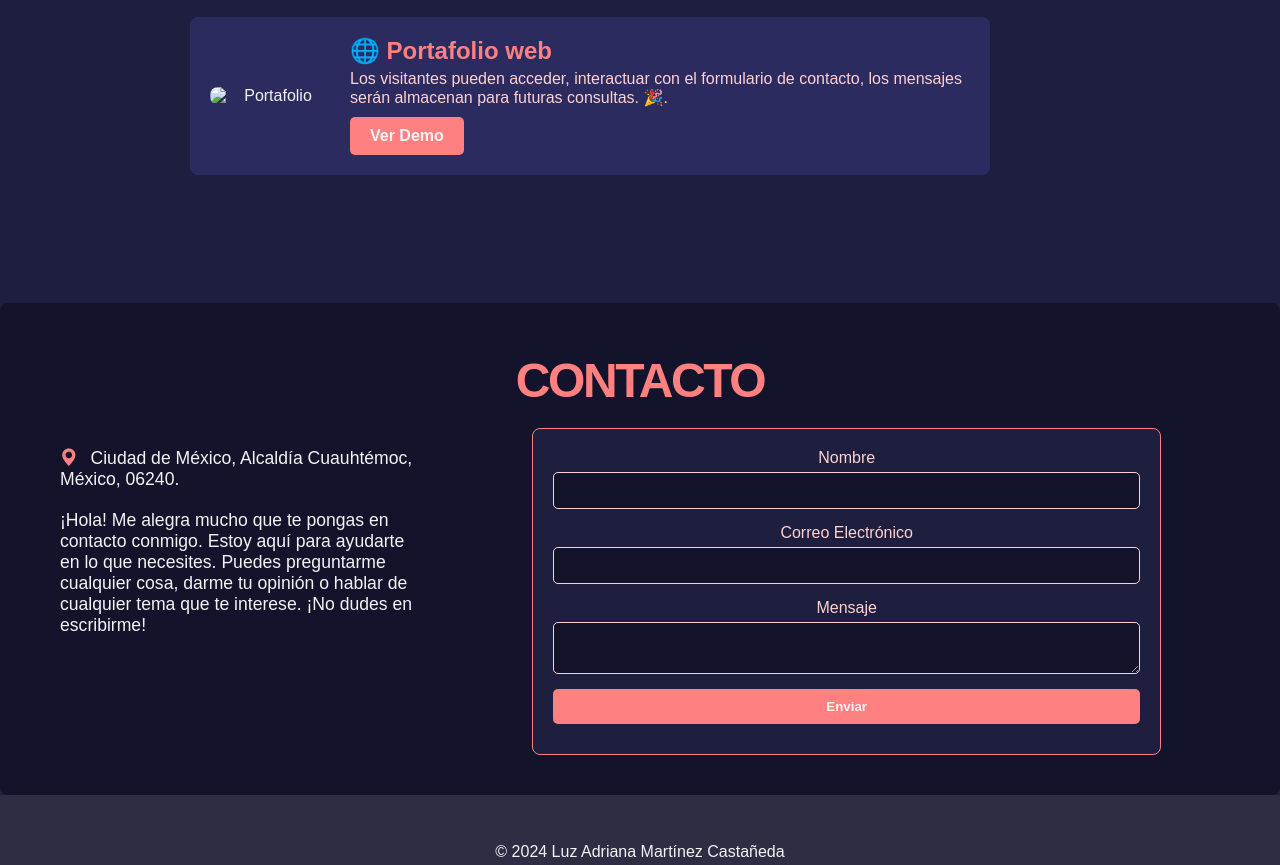
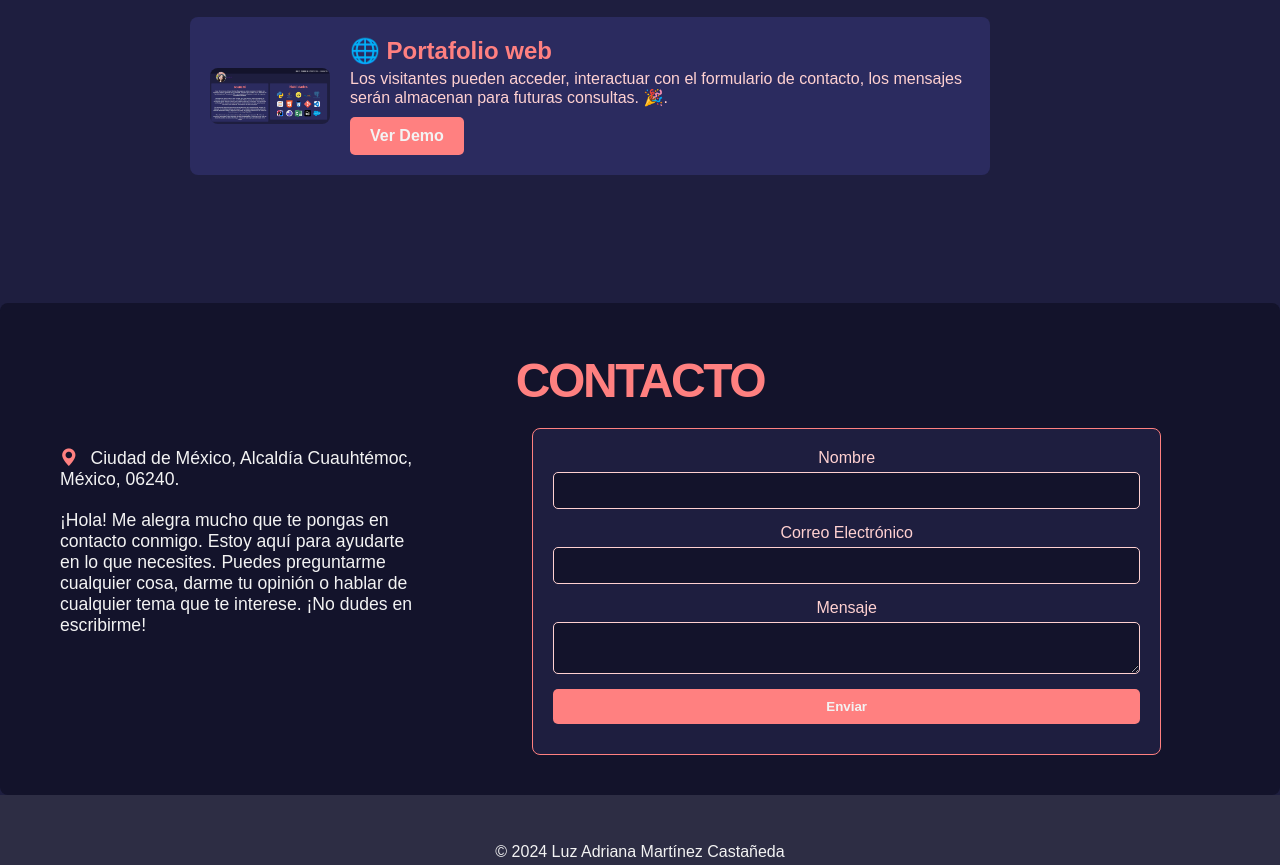
Before and after one commit to Addrycasta/Portafolio-Desarrollador-Backend, a website: page public/index.html in a window 1280 px wide. Shown: the part 1986-2851 px from the top of the page. Drawn offline with nearby package versions, Linux system fonts and the light colour scheme.

Commit message:
Se corrije imagen

```diff
--- a/public/index.html
+++ b/public/index.html
@@ -91,7 +91,7 @@
                 </div>
                 <!-- Proyecto 3 -->
                 <div class="project">
-                    <img src="public\img_proyectos\Portafolio_Desarrolladora_Full_Stack_Junior.png" alt="Portafolio">
+                    <img src="img_proyectos/Portafolio_Desarrolladora_Full_Stack_Junior.png" alt="Portafolio">
                     <div class="project-info">
                         <h3>🌐 Portafolio web </h3>
                         <p>Los visitantes pueden acceder, interactuar con el formulario de contacto, los mensajes serán almacenan para futuras consultas. 🎉.</p>
```
